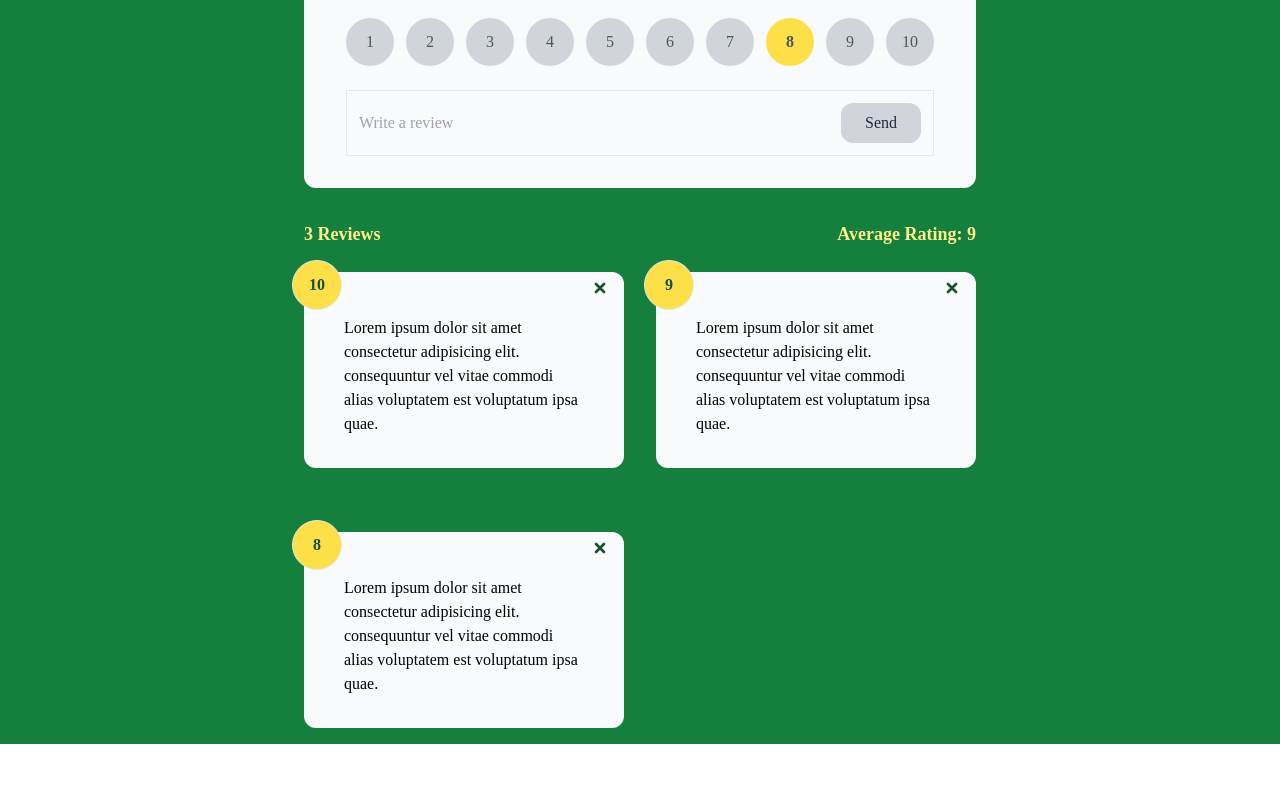
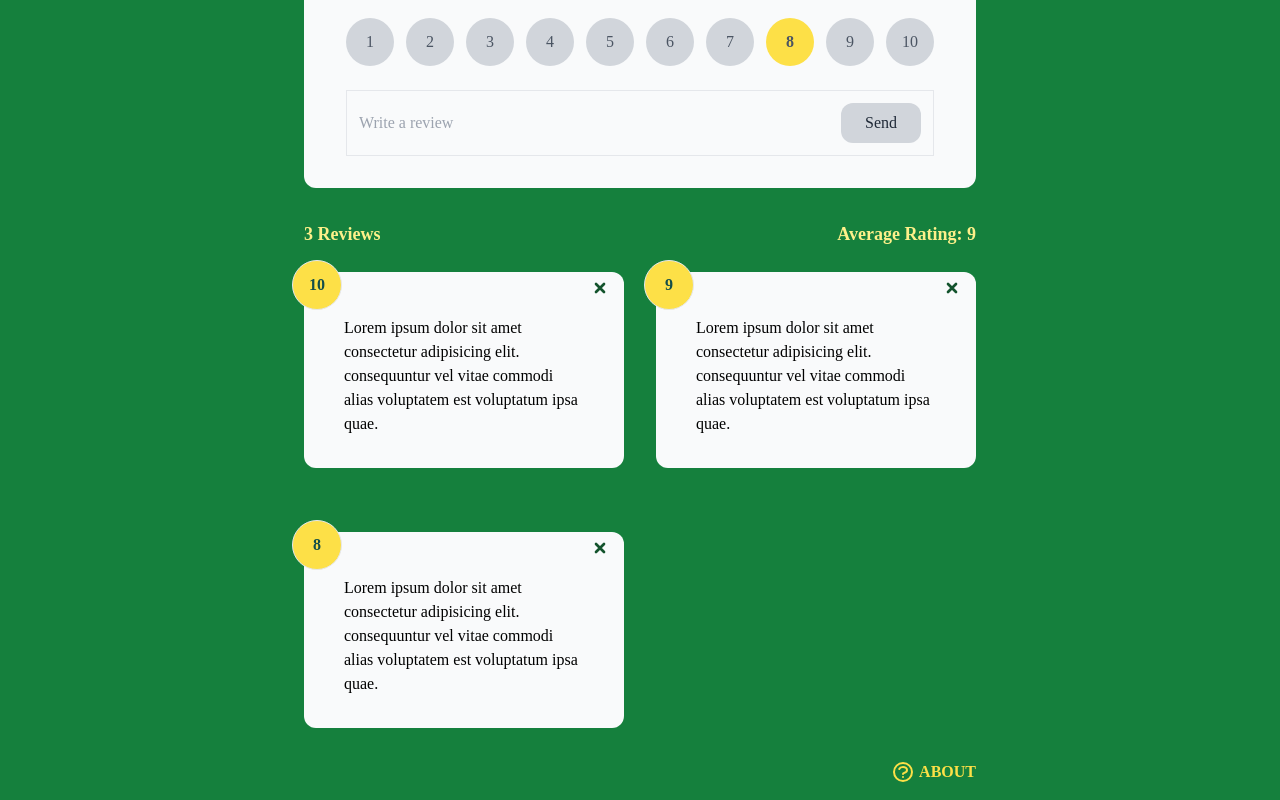
Before and after one commit to walshyc/feedback-app, a React (Create React App) app: page / in a window 1280 px wide. Shown: the part 170-970 px from the top of the page. Before the commit the page ends 914 px from the top, so only its background shows below. Built offline with nearby package versions, Linux system fonts and the light colour scheme; a web font is replaced by a local one.

Commit message:
added about page

```diff
--- a/package.json
+++ b/package.json
@@ -9,6 +9,7 @@
     "framer-motion": "^4.1.17",
     "react": "^17.0.2",
     "react-dom": "^17.0.2",
+    "react-router-dom": "^6.1.1",
     "react-scripts": "5.0.0-next.58",
     "uuid": "^8.3.2",
     "web-vitals": "^2.1.2"
--- a/src/App.js
+++ b/src/App.js
@@ -1,10 +1,17 @@
 import { useState } from 'react';
 import { v4 as uuidv4 } from 'uuid';
+import {
+  BrowserRouter as Router,
+  Route,
+  Routes,
+} from 'react-router-dom';
 import Header from './components/Header';
 import FeedbackData from '../src/data/feedbackData';
 import FeedbackList from './components/FeedbackList';
 import FeedbackStats from './components/FeedbackStats';
 import FeedbackForm from './components/FeedbackForm';
+import AboutPage from './pages/AboutPage';
+import AboutIconLink from './components/AboutIconLink';
 
 function App() {
   const [feedback, setFeedback] = useState(FeedbackData);
@@ -17,17 +24,32 @@ function App() {
     setFeedback([...feedback, newFeedback]);
   };
   return (
+    <Router>
       <div className="bg-green-700 min-h-screen font-baloo">
         <Header></Header>
         <div className="max-w-2xl mx-4 sm:mx-auto flex flex-col">
+          <Routes>
+            <Route
+              exact
+              path="/"
+              element={
+                <>
                   <FeedbackForm handleAdd={addFeedback}></FeedbackForm>
                   <FeedbackStats feedback={feedback}></FeedbackStats>
                   <FeedbackList
                     feedback={feedback}
                     handleDelete={deleteFeedback}
                   ></FeedbackList>
+                  <AboutIconLink></AboutIconLink>
+                </>
+              }
+            ></Route>
+
+            <Route path="/about" element={<AboutPage />} />
+          </Routes>
         </div>
       </div>
+    </Router>
   );
 }
 
--- /dev/null
+++ b/src/components/AboutIconLink.jsx
@@ -0,0 +1,27 @@
+import { Link } from 'react-router-dom';
+
+const AboutIconLink = () => {
+  return (
+    <Link className="relative mt-10 mb-4" to="/about">
+      <div className="absolute bottom-0 right-0 flex flex-row text-yellow-300 font-semibold uppercase">
+        <svg
+          xmlns="http://www.w3.org/2000/svg"
+          className="h-6 w-6 text-yellow-300"
+          fill="none"
+          viewBox="0 0 24 24"
+          stroke="currentColor"
+        >
+          <path
+            strokeLinecap="round"
+            strokeLinejoin="round"
+            strokeWidth={2}
+            d="M8.228 9c.549-1.165 2.03-2 3.772-2 2.21 0 4 1.343 4 3 0 1.4-1.278 2.575-3.006 2.907-.542.104-.994.54-.994 1.093m0 3h.01M21 12a9 9 0 11-18 0 9 9 0 0118 0z"
+          />
+        </svg>
+        <p className="pl-1">About</p>
+      </div>
+    </Link>
+  );
+};
+
+export default AboutIconLink;
--- /dev/null
+++ b/src/pages/AboutPage.jsx
@@ -0,0 +1,19 @@
+import { Link } from 'react-router-dom';
+import Button from '../components/shared/Button';
+const AboutPage = () => {
+  return (
+    <div className="bg-gray-50 rounded-xl py-8 px-10 relative flex flex-col justify-center my-4">
+      <h1 className="text-3xl font-medium py-2">About this project</h1>
+      <p className="text-lg">
+        This is a React app to leave feedback for a product or service
+      </p>
+      <Link className='pt-4 ml-auto' to="/">
+        <Button version="primary" type="btn">
+          Go Home
+        </Button>
+      </Link>
+    </div>
+  );
+};
+
+export default AboutPage;
```
Also changed, not shown: 1 other file (tests, documents, lock files or other folders). Lines whose indentation alone changed are shown as unchanged.
